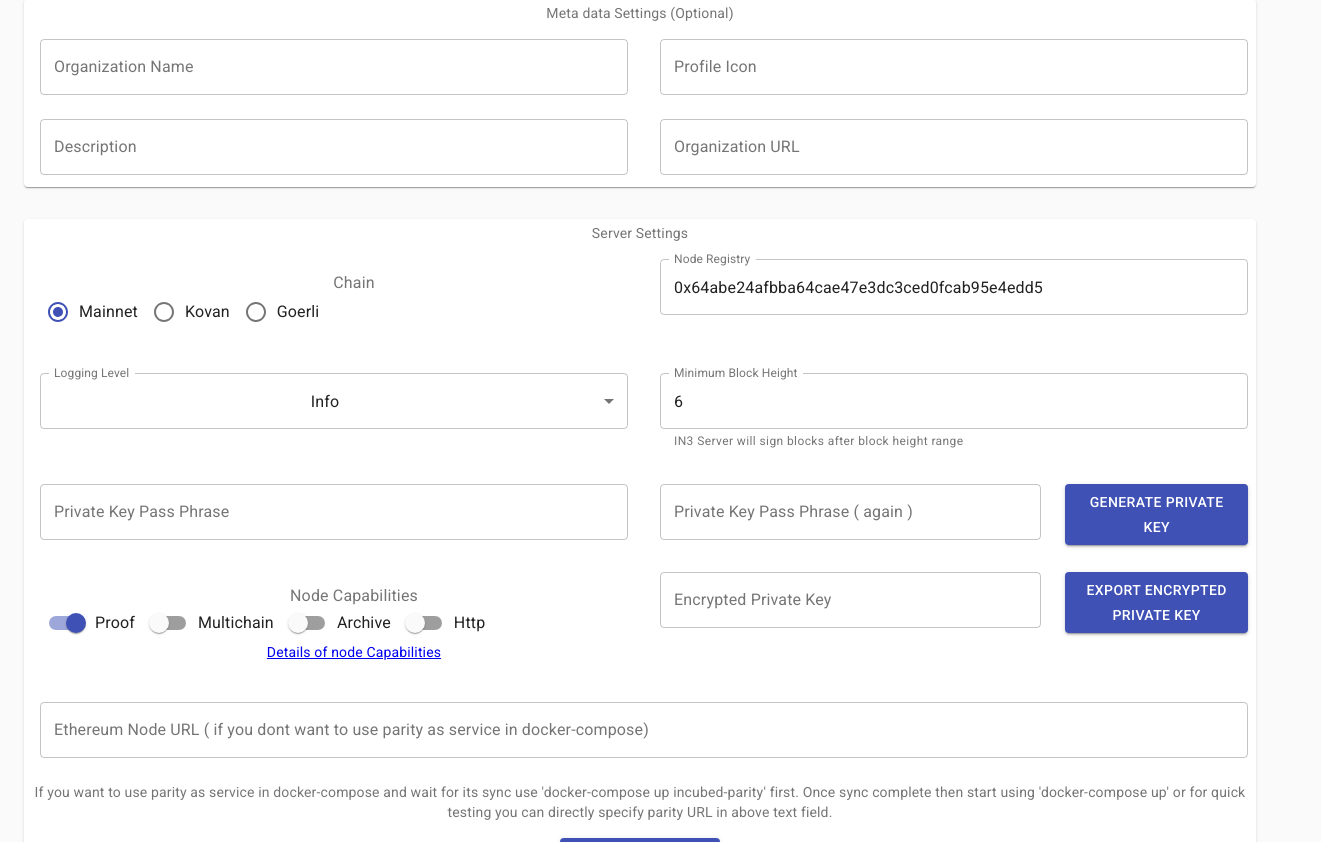
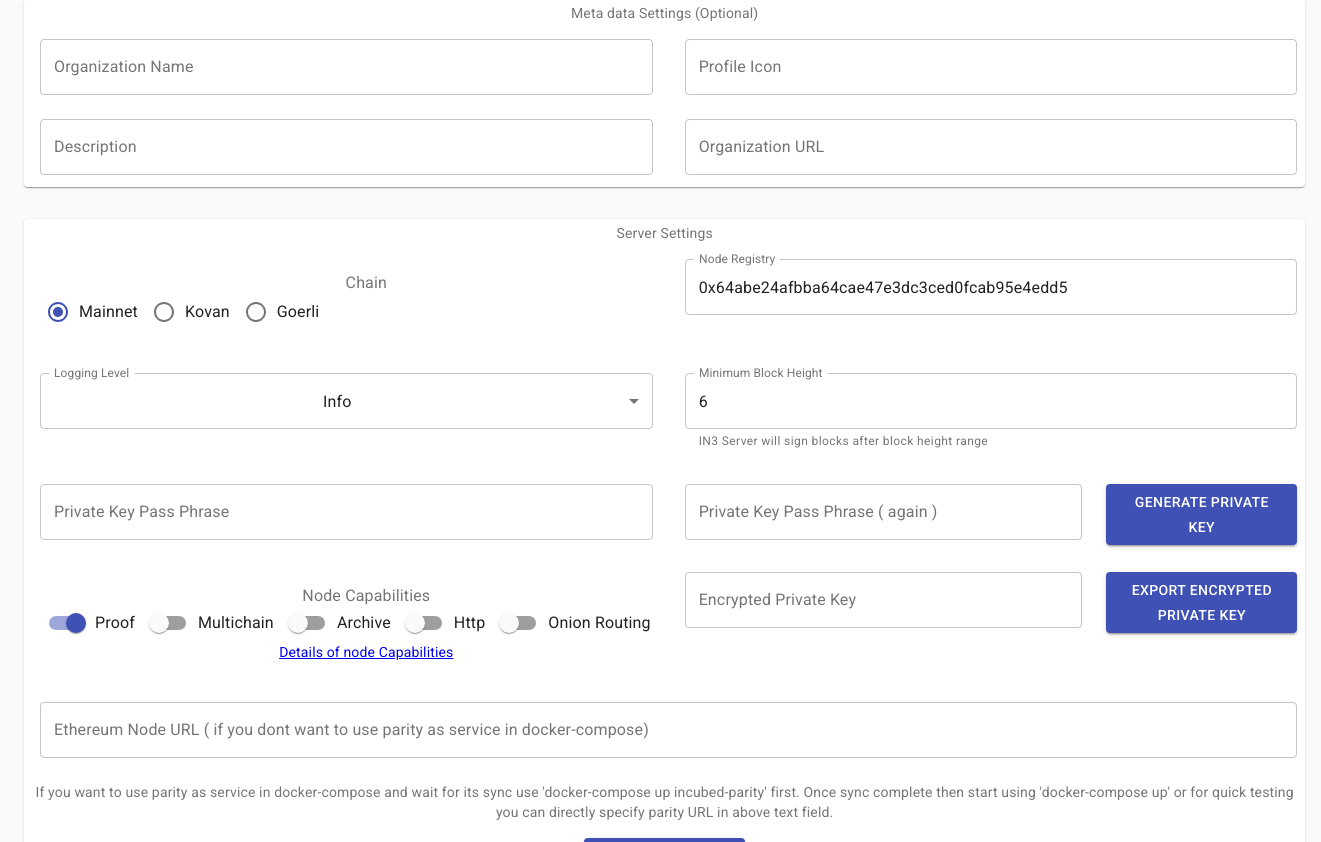
Before and after one commit to blockchainsllc/in3-server-setup-tool, a React (Create React App) app: page / in a window 1280 px wide. Shown: the part 284-1126 px from the top of the page, 1321 px wide, since content can reach past the window. Built offline with nearby package versions, Linux system fonts and the light colour scheme.

Commit message:
onion routing in node capability and ui adjustments

```diff
--- a/src/Components/SettingsComponent.js
+++ b/src/Components/SettingsComponent.js
@@ -53,8 +53,9 @@ import MenuItem from '@material-ui/core/MenuItem';
 const useStyles = makeStyles(theme => ({
 
     container: {
-        flexWrap: 'wrap'
-        ,justifyContent: 'center'
+        flexWrap: 'wrap',
+         justifyContent: 'center',
+         width: '104%'
     },
     textField: {
         marginLeft: theme.spacing(1),
@@ -266,7 +267,7 @@ const SettingsComponent = (props) => {
                     </Grid>
 
                     <Grid item xs={6}>
-                        <FormControl  fullWidth className={classes.margin2} component="fieldset">
+                        <FormControl fullWidth className={classes.margin2} component="fieldset">
                             <FormLabel component="legend">Node Capabilities</FormLabel>
                             <FormGroup row>
 
@@ -320,6 +321,19 @@ const SettingsComponent = (props) => {
                                         />
                                     }
                                     label="Http"
+                                />
+
+                                <FormControlLabel
+                                    control={
+                                        <Switch
+                                            id="caponion"
+                                            checked={props.caponion}
+                                            onChange={props.handleChange}
+                                            value="32"
+                                            color="primary"
+                                        />
+                                    }
+                                    label="Onion Routing"
                                 />
 
                             </FormGroup>
```
